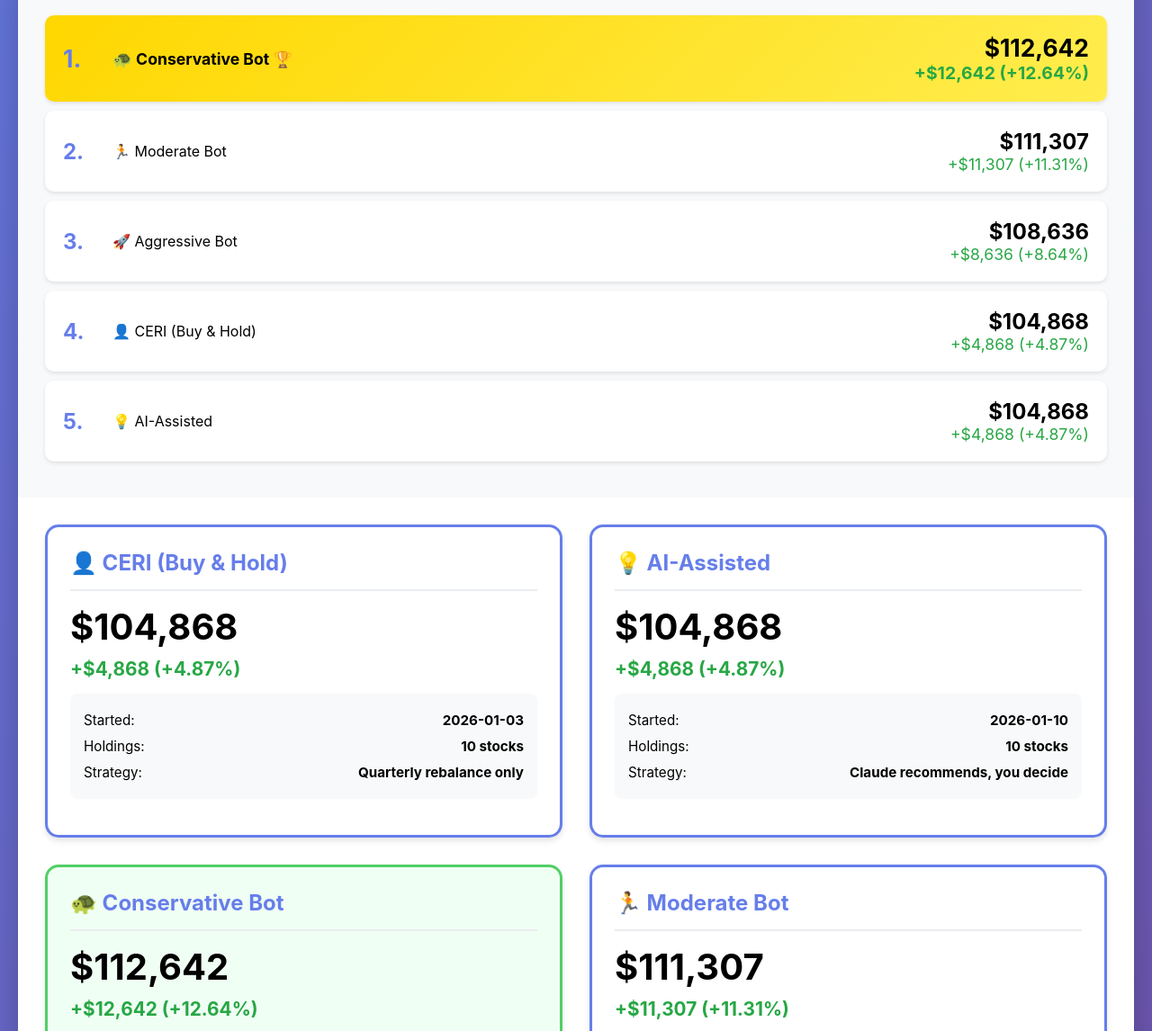
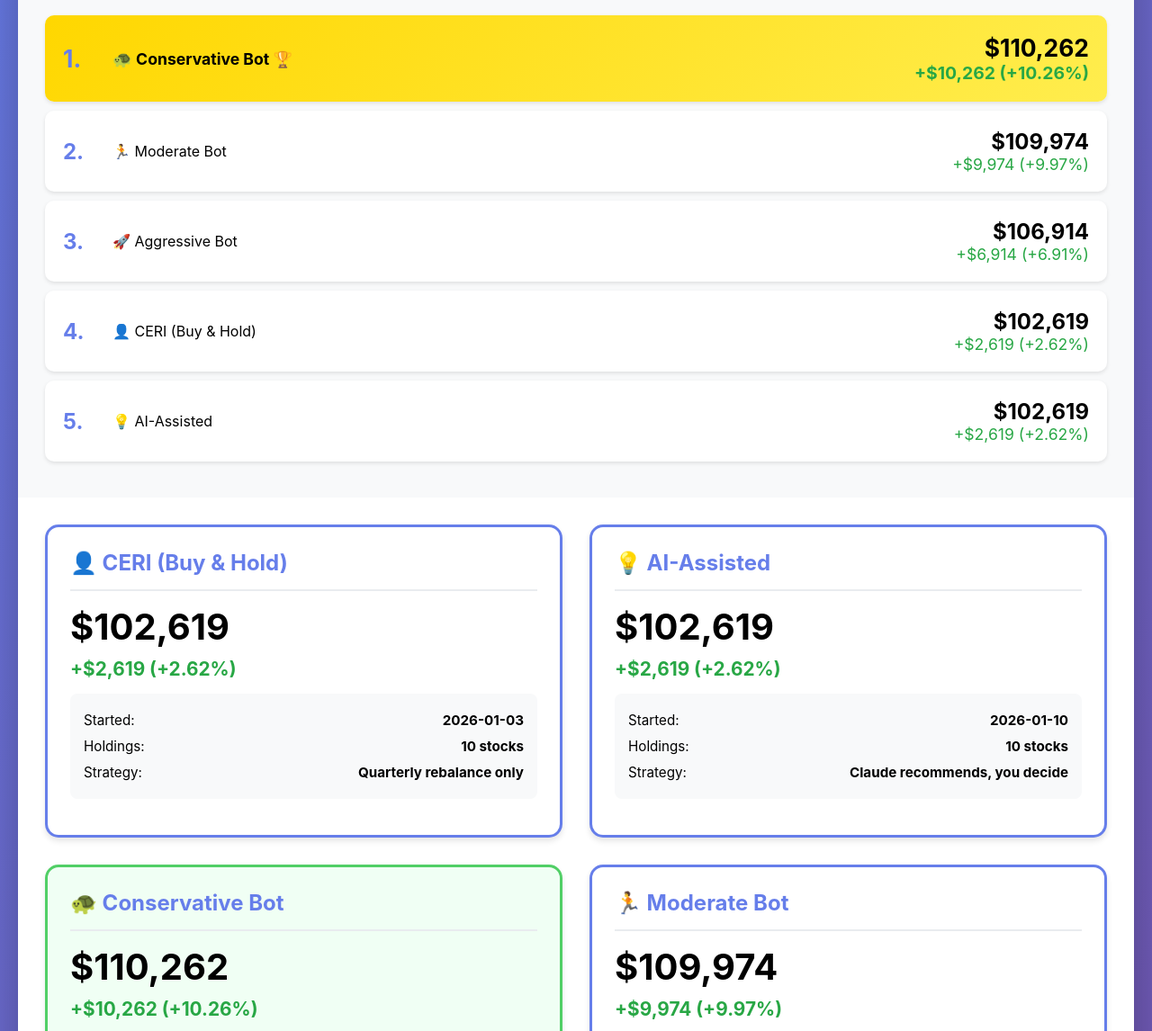
Before and after one commit to topeuph-ai/portfolio-tracker, a plain HTML site: page index.html in a window 1280 px wide. Shown: the part 348-1494 px from the top of the page at 90% size. Drawn offline with Linux system fonts and the light colour scheme.

Commit message:
🤖 Auto-update: 2026-11-19 21:13 EST

```diff
--- a/index.html
+++ b/index.html
@@ -160,7 +160,7 @@
             <div class="subtitle">Autonomous AI Trading Lab • Real Market Data</div>
             <div class="auto-badge">🤖 FULLY AUTONOMOUS</div>
             <div class="update-badge">
-                📊 Last Updated: November 18, 2026 at 09:12 PM EST
+                📊 Last Updated: November 19, 2026 at 09:13 PM EST
             </div>
             <p style="margin-top: 15px; font-size: 0.9em;">Updates automatically daily at 4:05 PM EST</p>
         </div>
@@ -174,9 +174,9 @@
                     <div>🐢 Conservative Bot 🏆</div>
                 </div>
                 <div style="text-align: right;">
-                    <div style="font-size: 1.5em; font-weight: bold;">$112,642</div>
+                    <div style="font-size: 1.5em; font-weight: bold;">$110,262</div>
                     <div class="positive" style="font-size: 1.1em;">
-                        +$12,642 (+12.64%)
+                        +$10,262 (+10.26%)
                     </div>
                 </div>
             </div>
@@ -187,9 +187,9 @@
                     <div>🏃 Moderate Bot </div>
                 </div>
                 <div style="text-align: right;">
-                    <div style="font-size: 1.5em; font-weight: bold;">$111,307</div>
+                    <div style="font-size: 1.5em; font-weight: bold;">$109,974</div>
                     <div class="positive" style="font-size: 1.1em;">
-                        +$11,307 (+11.31%)
+                        +$9,974 (+9.97%)
                     </div>
                 </div>
             </div>
@@ -200,9 +200,9 @@
                     <div>🚀 Aggressive Bot </div>
                 </div>
                 <div style="text-align: right;">
-                    <div style="font-size: 1.5em; font-weight: bold;">$108,636</div>
+                    <div style="font-size: 1.5em; font-weight: bold;">$106,914</div>
                     <div class="positive" style="font-size: 1.1em;">
-                        +$8,636 (+8.64%)
+                        +$6,914 (+6.91%)
                     </div>
                 </div>
             </div>
@@ -213,9 +213,9 @@
                     <div>👤 CERI (Buy & Hold) </div>
                 </div>
                 <div style="text-align: right;">
-                    <div style="font-size: 1.5em; font-weight: bold;">$104,868</div>
+                    <div style="font-size: 1.5em; font-weight: bold;">$102,619</div>
                     <div class="positive" style="font-size: 1.1em;">
-                        +$4,868 (+4.87%)
+                        +$2,619 (+2.62%)
                     </div>
                 </div>
             </div>
@@ -226,9 +226,9 @@
                     <div>💡 AI-Assisted </div>
                 </div>
                 <div style="text-align: right;">
-                    <div style="font-size: 1.5em; font-weight: bold;">$104,868</div>
+                    <div style="font-size: 1.5em; font-weight: bold;">$102,619</div>
                     <div class="positive" style="font-size: 1.1em;">
-                        +$4,868 (+4.87%)
+                        +$2,619 (+2.62%)
                     </div>
                 </div>
             </div>
@@ -241,9 +241,9 @@
                 <div class="bot-header">
                     <div class="bot-title">👤 CERI (Buy & Hold)</div>
                 </div>
-                <div class="bot-value">$104,868</div>
+                <div class="bot-value">$102,619</div>
                 <div style="font-size: 1.3em; font-weight: bold; margin-bottom: 15px;" class="positive">
-                    +$4,868 (+4.87%)
+                    +$2,619 (+2.62%)
                 </div>
 
                 <div class="bot-stats">
@@ -268,9 +268,9 @@
                 <div class="bot-header">
                     <div class="bot-title">💡 AI-Assisted</div>
                 </div>
-                <div class="bot-value">$104,868</div>
+                <div class="bot-value">$102,619</div>
                 <div style="font-size: 1.3em; font-weight: bold; margin-bottom: 15px;" class="positive">
-                    +$4,868 (+4.87%)
+                    +$2,619 (+2.62%)
                 </div>
 
                 <div class="bot-stats">
@@ -295,9 +295,9 @@
                 <div class="bot-header">
                     <div class="bot-title">🐢 Conservative Bot</div>
                 </div>
-                <div class="bot-value">$112,642</div>
+                <div class="bot-value">$110,262</div>
                 <div style="font-size: 1.3em; font-weight: bold; margin-bottom: 15px;" class="positive">
-                    +$12,642 (+12.64%)
+                    +$10,262 (+10.26%)
                 </div>
 
                 <div class="bot-stats">
@@ -372,9 +372,9 @@
                 <div class="bot-header">
                     <div class="bot-title">🏃 Moderate Bot</div>
                 </div>
-                <div class="bot-value">$111,307</div>
+                <div class="bot-value">$109,974</div>
                 <div style="font-size: 1.3em; font-weight: bold; margin-bottom: 15px;" class="positive">
-                    +$11,307 (+11.31%)
+                    +$9,974 (+9.97%)
                 </div>
 
                 <div class="bot-stats">
@@ -449,9 +449,9 @@
                 <div class="bot-header">
                     <div class="bot-title">🚀 Aggressive Bot</div>
                 </div>
-                <div class="bot-value">$108,636</div>
+                <div class="bot-value">$106,914</div>
                 <div style="font-size: 1.3em; font-weight: bold; margin-bottom: 15px;" class="positive">
-                    +$8,636 (+8.64%)
+                    +$6,914 (+6.91%)
                 </div>
 
                 <div class="bot-stats">
```
